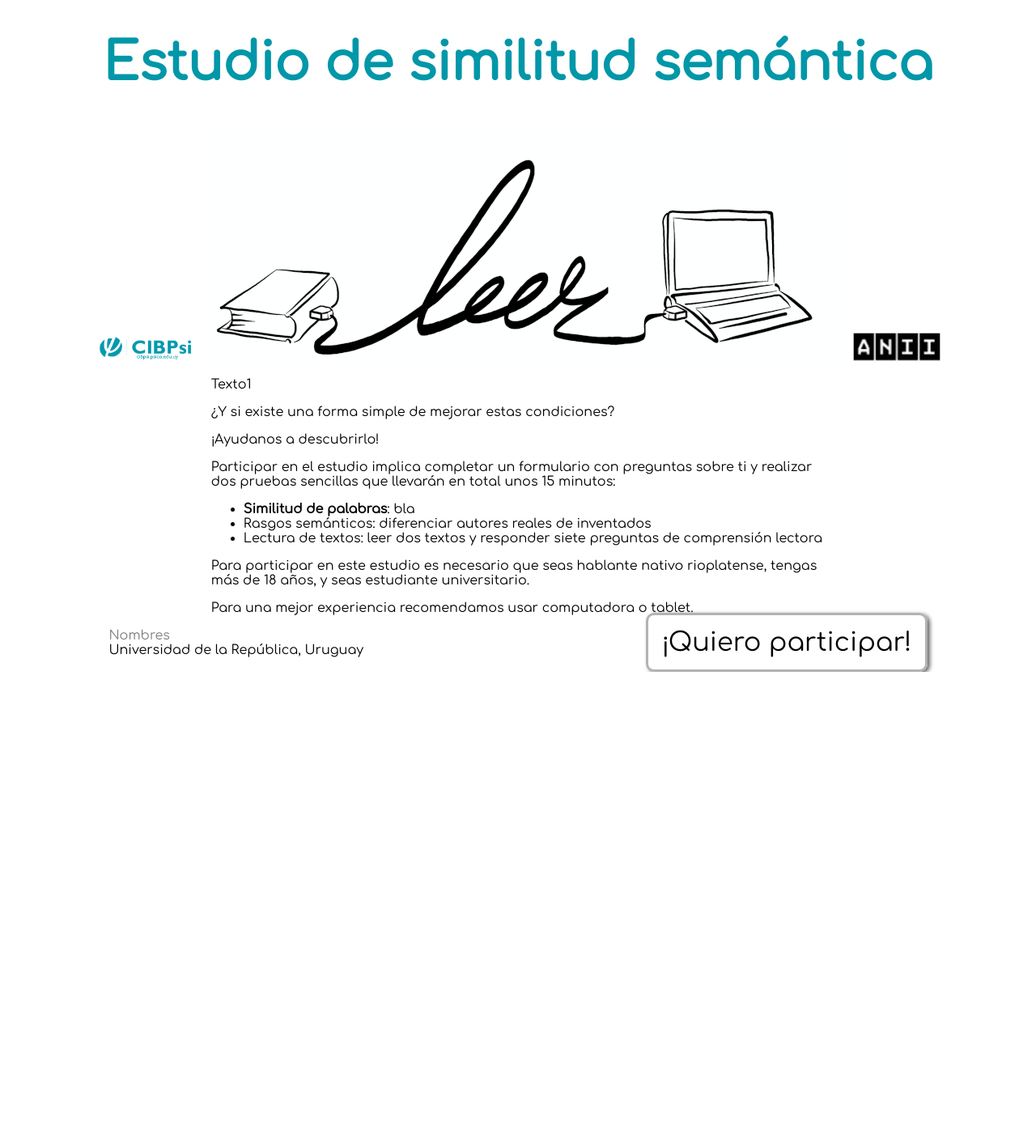
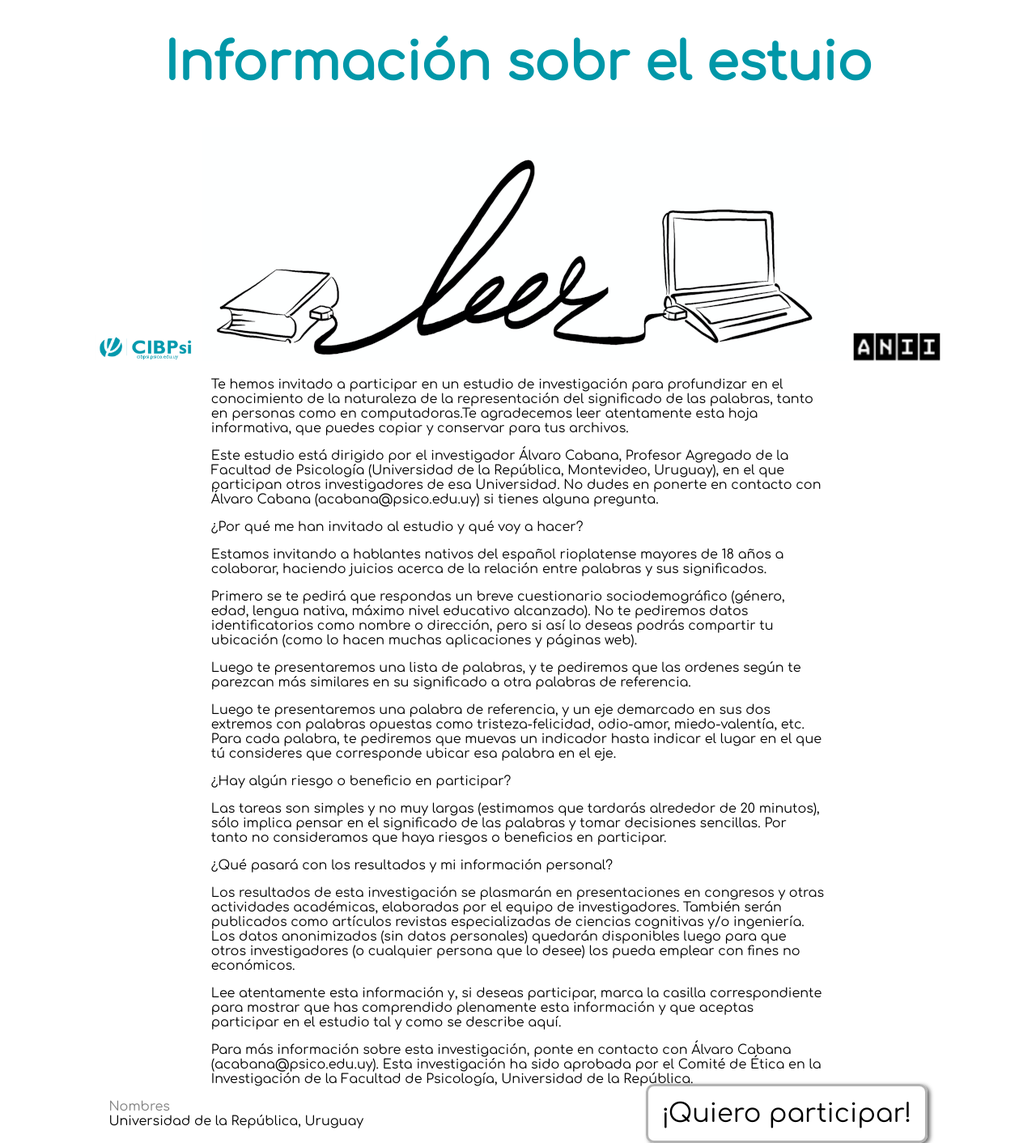
Before and after one commit to almadana/simExp, a Flask app: page /info in a window 1280 px wide. Shown: the whole page at 81% size. Before the commit the page ends 830 px from the top, so only its background shows below. Run offline with Flask 3, Linux system fonts and the light colour scheme; parts of the project's set-up code (start-up, migrations or seed data) failed here and were passed over.

Commit message:
gitignore and index-info

```diff
--- a/templates/info/info.html
+++ b/templates/info/info.html
@@ -11,7 +11,7 @@
 <body>
     <header>
       <h1>
-        Estudio de similitud semántica
+        Información sobr el estuio
       </h1>
         <div class="logos">
         <img src="static/img/logo_cibpsi.png" alt="logo del cibpsi" width="10%"/>
@@ -20,25 +20,28 @@
       </div>
     </header>
     <main>
-      <p>Texto1</p>
-      <p>¿Y si existe una forma simple de mejorar estas condiciones?</p>
-      <p>¡Ayudanos a descubrirlo!</p>
-      <p>Participar en el estudio implica completar un formulario con preguntas sobre ti y realizar dos pruebas sencillas que llevarán en total unos 15 minutos:</p>
-      <ul>
-        <li>
-          <b>Similitud de palabras</b>: bla
-        </li>
-        <li>
-          <emph>Rasgos semánticos</emph>: diferenciar autores reales de inventados
-        </li>
-        <li>
-          Lectura de textos: leer dos textos y responder siete preguntas de comprensión lectora
-        </li>
-      </ul>
-      <p>
-      Para participar en este estudio es necesario que seas hablante nativo rioplatense, tengas más de 18 años, y seas estudiante universitario.
-      </p>
-      <p>Para una mejor experiencia recomendamos usar computadora o tablet.</p>
+      <p>Te hemos invitado a participar en un estudio de investigación para profundizar en el conocimiento de la naturaleza de la representación del significado de las palabras, tanto en personas como en computadoras.Te agradecemos leer atentamente esta hoja informativa, que puedes copiar y conservar para tus archivos.</p>
+
+      <p>Este estudio está dirigido por el investigador Álvaro Cabana, Profesor Agregado de la Facultad de Psicología (Universidad de la República, Montevideo, Uruguay), en el que participan otros investigadores de esa Universidad. No dudes en ponerte en contacto con Álvaro Cabana (acabana@psico.edu.uy) si tienes alguna pregunta.</p>
+
+      <p class="info-q">     ¿Por qué me han invitado al estudio y qué voy a hacer?</p>
+<p>Estamos invitando a hablantes nativos del español rioplatense mayores de 18 años a colaborar, haciendo juicios acerca de la relación entre palabras y sus significados. </p>
+<p>Primero se te pedirá que respondas un breve cuestionario sociodemográfico (género, edad, lengua nativa, máximo nivel educativo alcanzado). No te pediremos datos identificatorios como nombre o dirección, pero si así lo deseas podrás compartir tu ubicación (como lo hacen muchas aplicaciones y páginas web). </p>
+<p>Luego te presentaremos una lista de palabras, y te pediremos que las ordenes según te parezcan más similares en su significado a otra palabras de referencia. </p>
+<p>Luego te presentaremos una palabra de referencia, y un eje demarcado en sus dos extremos con palabras opuestas como tristeza-felicidad, odio-amor, miedo-valentía, etc. Para cada palabra, te pediremos que muevas un indicador hasta indicar el lugar en el que tú consideres que corresponde ubicar esa palabra en el eje.</p>
+
+
+      <p class="info-q">¿Hay algún riesgo o beneficio en participar?</p>
+      <p>Las tareas son simples y no muy largas (estimamos que tardarás alrededor de 20 minutos), sólo implica pensar en el significado de las palabras y tomar decisiones sencillas. Por tanto no consideramos que haya riesgos o beneficios en participar.</p>
+
+      <p class="info-q">¿Qué pasará con los resultados y mi información personal?</p>
+      <p>Los resultados de esta investigación se plasmarán en presentaciones en congresos y otras actividades académicas, elaboradas por el equipo de investigadores. También serán publicados como artículos revistas especializadas de ciencias cognitivas y/o ingeniería. Los datos anonimizados (sin datos personales) quedarán disponibles luego para que otros investigadores (o cualquier persona que lo desee) los pueda emplear con fines no económicos.</p>
+
+      <p>Lee atentamente esta información y, si deseas participar, marca la casilla correspondiente para mostrar que has comprendido plenamente esta información y que aceptas participar en el estudio tal y como se describe aquí.</p>
+
+<p>Para más información sobre esta investigación, ponte en contacto con Álvaro Cabana (acabana@psico.edu.uy). Esta investigación ha sido aprobada por el Comité de Ética en la Investigación de la Facultad de Psicología, Universidad de la República.</p>
+
+
     </main>
     <footer>
       <div class="credits">
```
Also changed, not shown: templates/index/index.html (+9 -11 lines), 2 other files.
